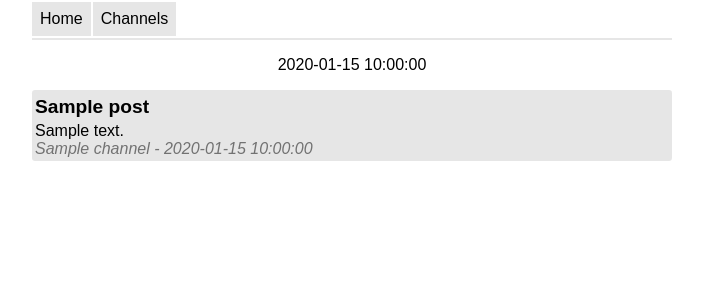
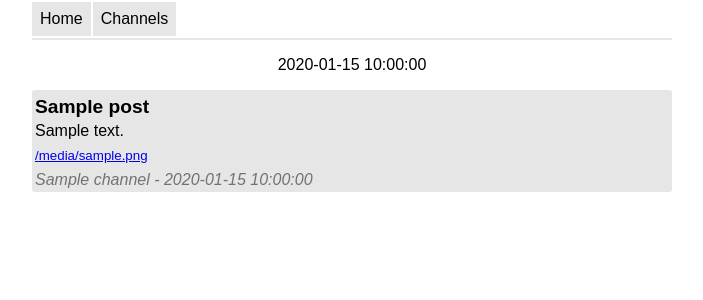
Before and after one commit to robalni/follow, a Flask app: template templates/main.html in a window 1280 px wide. Shown: the top 300 px of the page, without its empty margins (288-991 px from the left). Run offline with Flask 2, Linux system fonts and the light colour scheme; the template is opened without the code that fills it: most values are stand-ins (such as "Sample title", 1, 10 or a date in 2020).

Commit message:
Display media files

```diff
--- a/channels.py
+++ b/channels.py
@@ -54,12 +54,18 @@ class Channel():
             url = ''
             if 'link' in item:
                 url = item['link']
+            media = []
+            if 'enclosures' in item:
+                media += item['enclosures']
+                for m in media:
+                    m['filename'] = m['href'].split('/')[-1]
             posts.append({
                 'title': item['title'],
                 'url': url,
                 'content': content,
                 'channel': self.channel,
                 'date': date,
+                'media': media,
             })
         return posts
 
@@ -104,6 +110,10 @@ class Channel():
     @property
     def stream(self):
         return self.get_property('stream')
+
+    @property
+    def media(self):
+        return self.get_property('media')
 
     def get_property(self, name):
         if type(self.channel) is str:
--- a/static/main.css
+++ b/static/main.css
@@ -36,6 +36,11 @@ hr {
     border-top: 0.125em solid #80808033;
 }
 
+p {
+    margin-top: 0.6em;
+    margin-bottom: 0.6em;
+}
+
 .search-result address {
     opacity: 0.5;
 }
@@ -58,7 +63,7 @@ hr {
     line-height: 1.5;
 }
 
-.search-result a:link, .search-result a:visited {
+.search-result big a:link, .search-result big a:visited {
     color: inherit;
     text-decoration: none;
 }
--- a/templates/main.html
+++ b/templates/main.html
@@ -5,6 +5,11 @@
 <article class="search-result">
     <strong><big><a href="{{p.url}}">{{p.title}}</a></big></strong>
     <div>{{p.content if p.content is not none}}</div>
+    <small>
+    {% for m in p.media %}
+    <p><a href="{{m.href}}">{{m.filename}}</a></p>
+    {% endfor %}
+    </small>
     <address>{{p.channel.name}} - {{p.date|timefmt}}</address>
 </article>
 {% endfor %}
```
